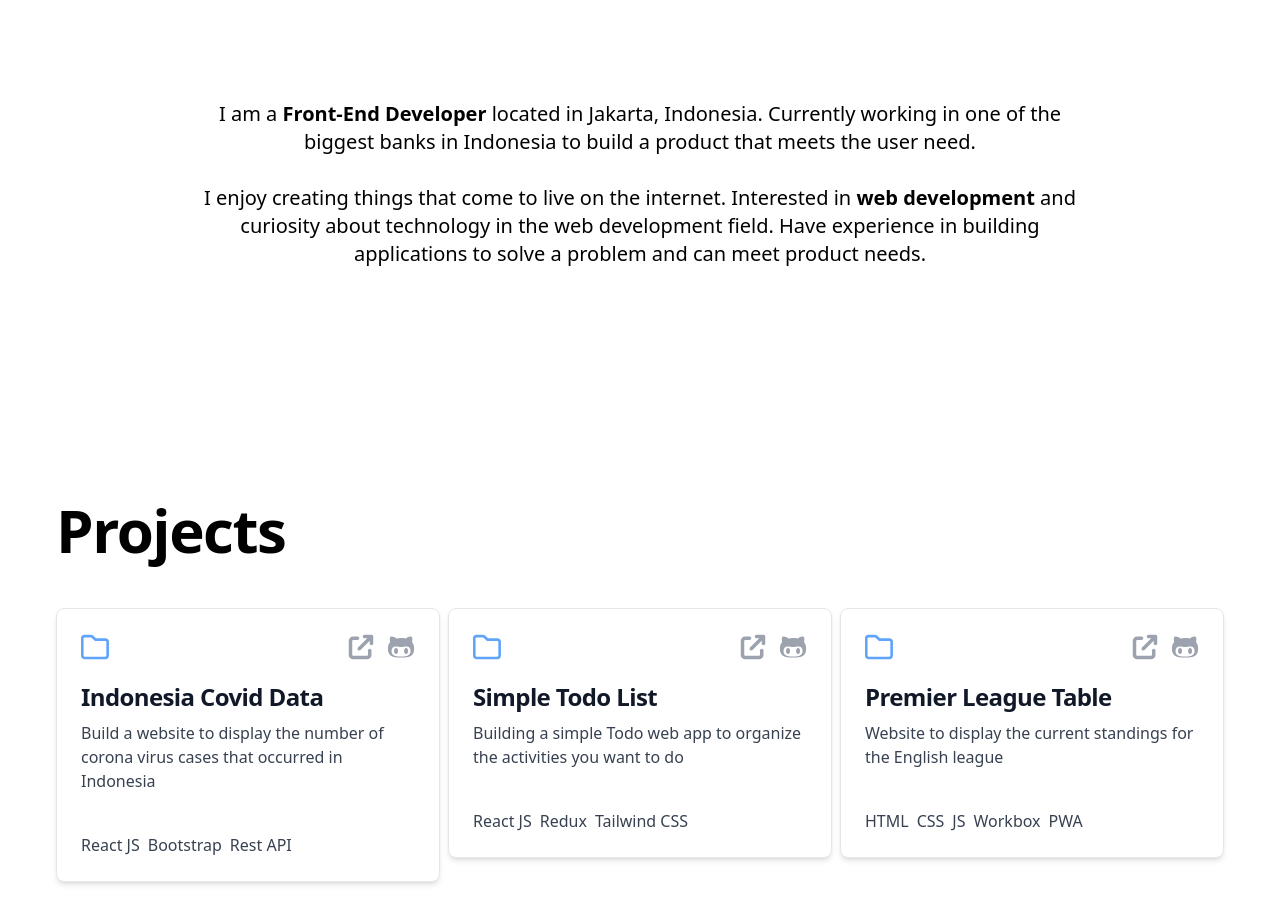
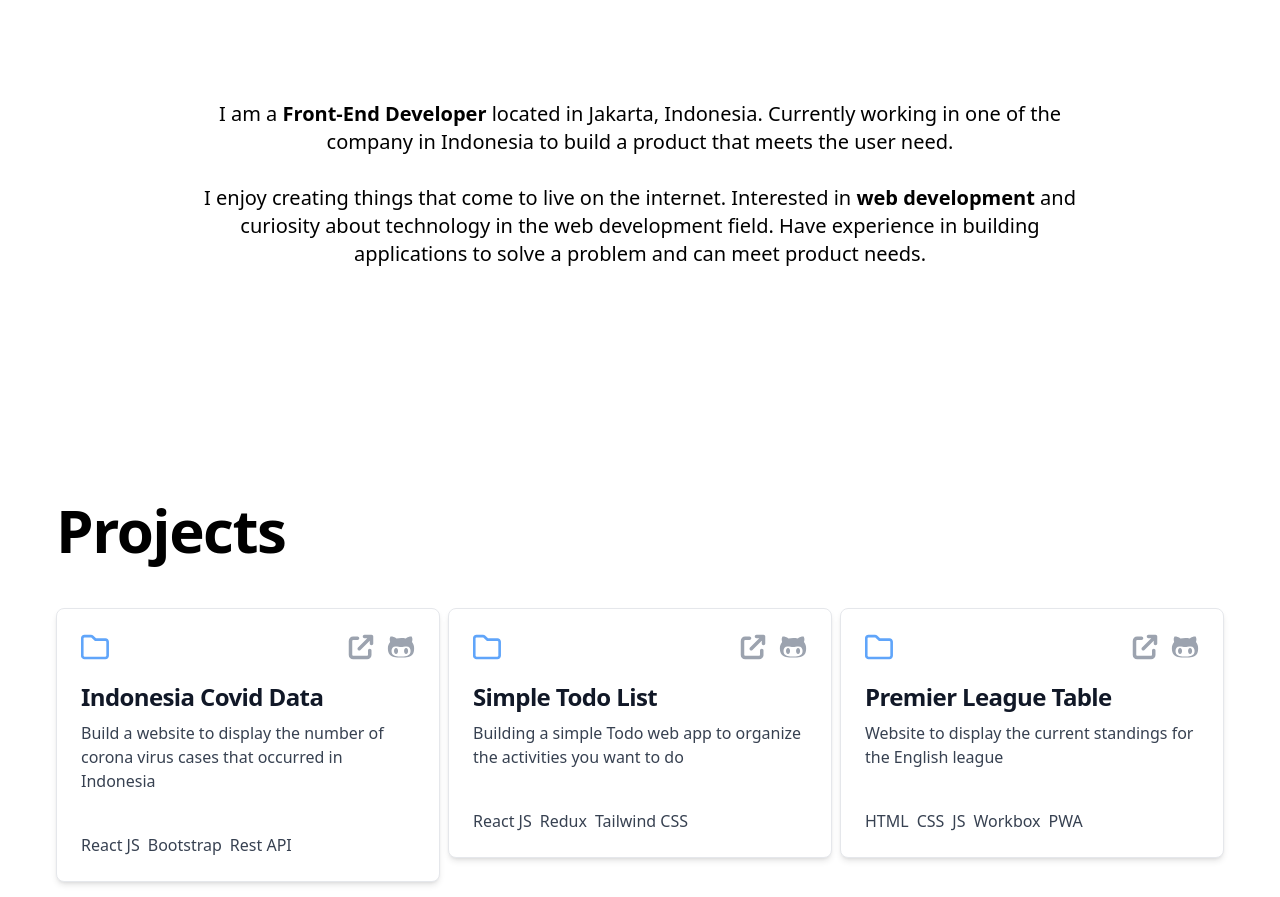
Before and after one commit to FranzSinaga/portfolio-v1, a Next.js app: page / in a window 1280 px wide. Shown: the part 1040-1937 px from the top of the page. Built offline with nearby package versions, Linux system fonts and the light colour scheme.

Commit message:
ci: test changes

```diff
--- a/pages/about.js
+++ /dev/null
@@ -1,11 +0,0 @@
-import React from "react";
-
-function About() {
-  return (
-    <div>
-      <p>Hello About</p>
-    </div>
-  );
-}
-
-export default About;
--- a/pages/index.tsx
+++ b/pages/index.tsx
@@ -75,13 +75,13 @@ const Home: NextPage = () => {
           </div>
         </div>
         <BlurFade inView>
-          <div className="container flex flex wrap items-center justify-center">
+          <div className="container flex wrap items-center justify-center">
             <div className="text-center">
               <p className="max-w-4xl m-2 md:m-0 mb-6 font-light text-black lg:mb-8 md:text-lg lg:text-xl dark:text-gray-400">
                 I am a <span className="font-bold">Front-End Developer</span>{" "}
                 located in Jakarta, Indonesia. Currently working in one of the
-                biggest banks in Indonesia to build a product that meets the
-                user need.
+                company in Indonesia to build a product that meets the user
+                need.
                 <br />
                 <br />I enjoy creating things that come to live on the internet.
                 Interested in <span className="font-bold">
```
